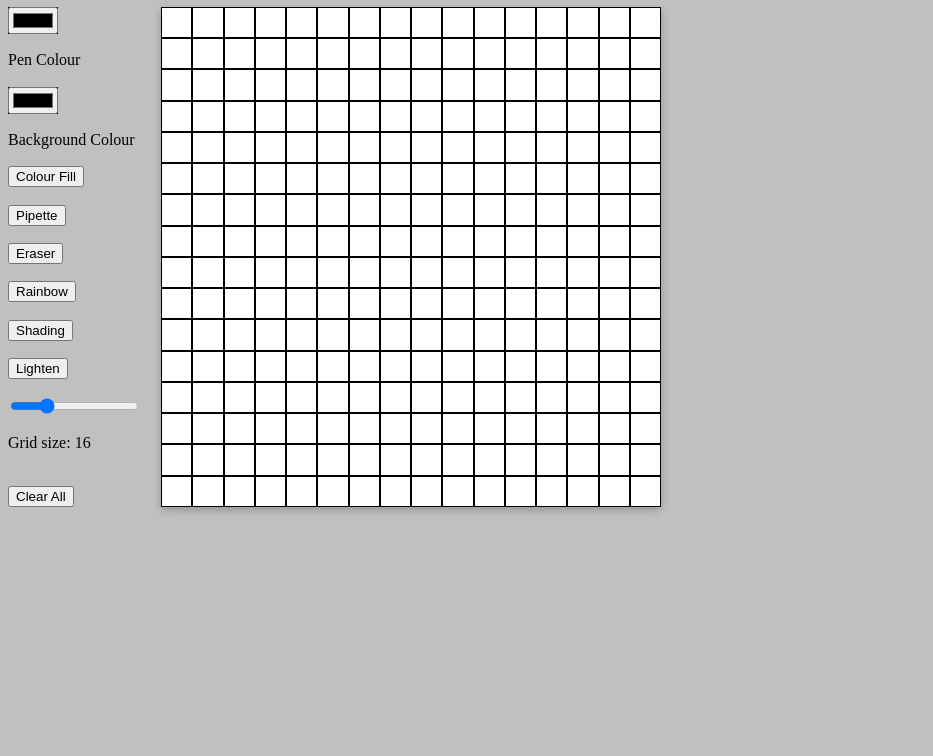
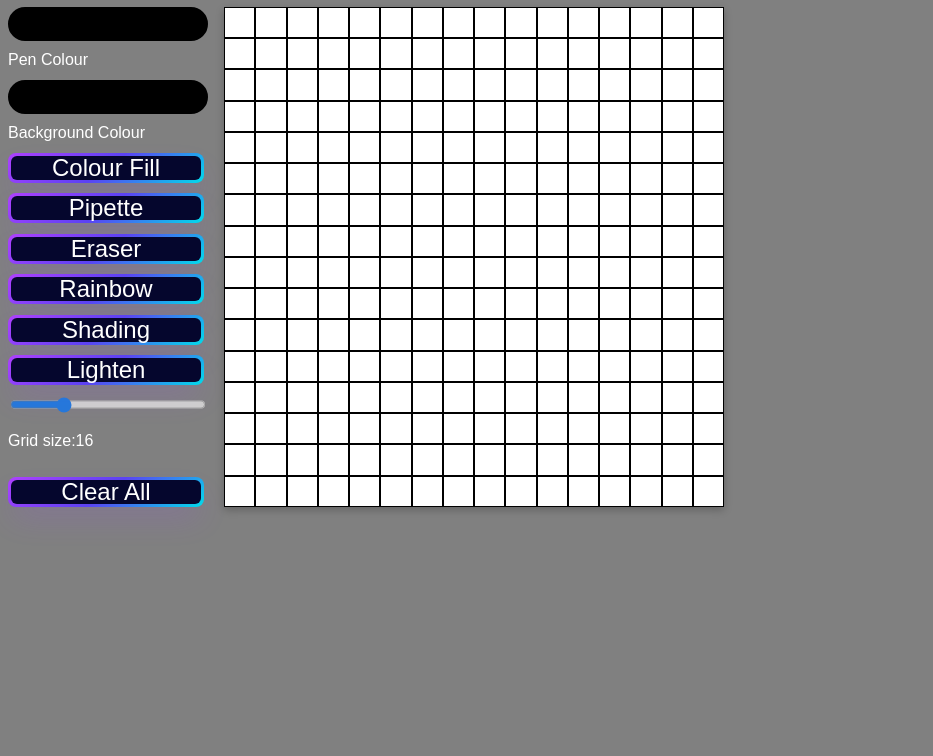
Before and after one commit to CactuarBen/Etch-A-Sketch, a plain HTML site: page index.html in a window 1280 px wide. Shown: the part 73-829 px from the top of the page, without its empty margins (0-933 px from the left). Drawn offline with Linux system fonts and the light colour scheme.

Commit message:
Changes in: Button Design, Header, Paragraphs
Needs fixing: Background, Header, Slider not working?

```diff
--- a/styles.css
+++ b/styles.css
@@ -1,5 +1,5 @@
 body{
-    background-color:silver;
+    background-color:grey;
     min-height: 100vh;
 }
 
@@ -9,6 +9,24 @@ main {
     grid-row-gap: 20px;
     grid-template-columns: repeat(3, auto);
   }
+
+h1{
+    display:flex;
+    align-items: center;
+    justify-content:center ;
+    color: #5B42F3;
+}
+
+.color-description{
+    /* padding: 12px 18px; */
+    border-radius: 6px;
+    transition: 300ms;
+    color: #FFFFFF;
+    display: flex;
+    font-family: Phantomsans, sans-serif;
+    font-size: 16px;
+    font-weight: 200;
+}
 
 .left-control{
     display:flex;
@@ -23,15 +41,10 @@ main {
     border: 1px solid black;
     margin:0;
     padding:0;
-}
-
-.cell-div{
-    margin:0;
-    padding:0;
 
 }
 
- #gridContainer{
+#gridContainer{
     display: grid;
     width: 500px;
     height: 500px;
@@ -48,7 +61,22 @@ main {
 }
 
 /* The slider handle (use -webkit- (Chrome, Opera, Safari, Edge) and -moz- (Firefox) to override default look) */
-.slider::-webkit-slider-thumb {
+.slidecontainer {
+    width: 100%; /* Width of the outside container */
+  }
+
+.slider {
+  width: 100%;
+  height: 15px;
+  border-radius: 5px;
+  background: #d3d3d3;
+  outline: none;
+  opacity: 0.7;
+  -webkit-transition: .2s;
+  transition: opacity .2s;
+  }
+
+  .slider::-webkit-slider-thumb {
     -webkit-appearance: none; /* Override default look */
     appearance: none;
     width: 25px; /* Set a specific slider handle width */
@@ -57,9 +85,74 @@ main {
     cursor: pointer; /* Cursor on hover */
   }
 
-  .slider::-moz-range-thumb {
-    width: 25px; /* Set a specific slider handle width */
-    height: 25px; /* Slider handle height */
-    background: #04AA6D; /* Green background */
-    cursor: pointer; /* Cursor on hover */
+/* CSS */
+.button-64 {
+  align-items: center;
+  background-image: linear-gradient(144deg,#AF40FF, #5B42F3 50%,#00DDEB);
+  border: 0;
+  border-radius: 8px;
+  box-shadow: rgba(151, 65, 252, 0.2) 0 15px 30px -5px;
+  box-sizing: border-box;
+  color: #FFFFFF;
+  display: flex;
+  font-family: Phantomsans, sans-serif;
+  font-size: 20px;
+  justify-content: center;
+  line-height: 1em;
+  max-width: 40%;
+  min-width: 120px;
+  padding: 3px;
+  text-decoration: none;
+  user-select: none;
+  -webkit-user-select: none;
+  touch-action: manipulation;
+  white-space: nowrap;
+  cursor: pointer;
+}
+
+.button-64:active,
+.button-64:hover {
+  outline: 0;
+}
+
+.button-64 span {
+  background-color: rgb(5, 6, 45);
+  /* padding: 12px 18px; */
+  border-radius: 6px;
+  width: 100%;
+  height: 100%;
+  transition: 300ms;
+}
+
+.button-64:hover span {
+  background: none;
+}
+
+@media (min-width: 768px) {
+  .button-64 {
+    font-size: 24px;
+    min-width: 196px;
   }
+}
+
+input[type="color"] {
+	border: none;
+	height: 30px;
+    width:100%;
+    opacity: 0;
+	display: block;
+}
+input[type="color"]::-webkit-color-swatch-wrapper {
+	padding: 0;
+}
+input[type="color"]::-webkit-color-swatch {
+	border: none;
+}
+
+#background-color-choice-wrapper, #color-choice-wrapper {
+    border-radius: 360px;
+    border-width: 2px;
+    border-style: solid;
+    height: 30px;
+    width:100%;
+}
```
